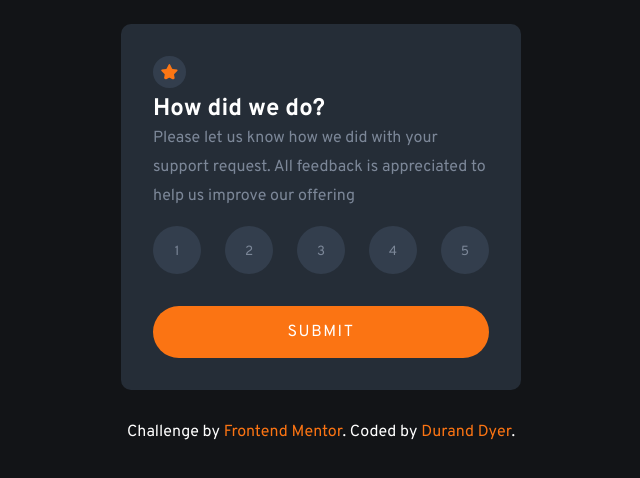
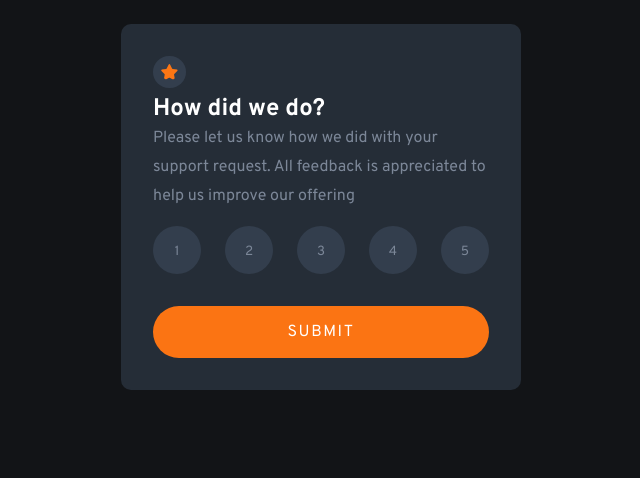
Before and after one commit to daebecodin/Interactive-Rating, a plain HTML site: page index.html in a window 1280 px wide. Shown: the whole page, without its empty margins (319-959 px from the left). Drawn offline with Linux system fonts and the light colour scheme.

Commit message:
Add files via upload

```diff
--- a/index.html
+++ b/index.html
@@ -41,12 +41,6 @@
       </p>
       <button class="btn-submit" id="rate-again">Rate Again</button>
     </section>
-    <div class="attribution">
-      Challenge by
-      <a href="https://www.frontendmentor.io?ref=challenge" target="_blank"
-        >Frontend Mentor</a
-      >. Coded by <a href="https://github.com/daebecodin">Durand Dyer</a>.
-    </div>
   </body>
   <script src="index.js"></script>
 </html>
```
